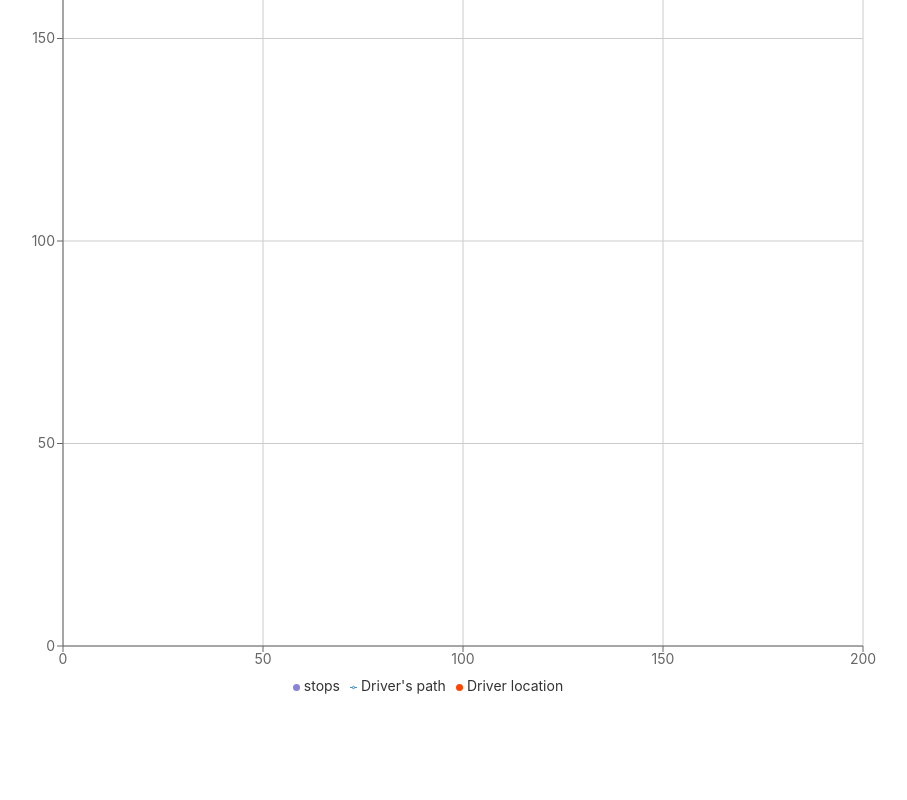
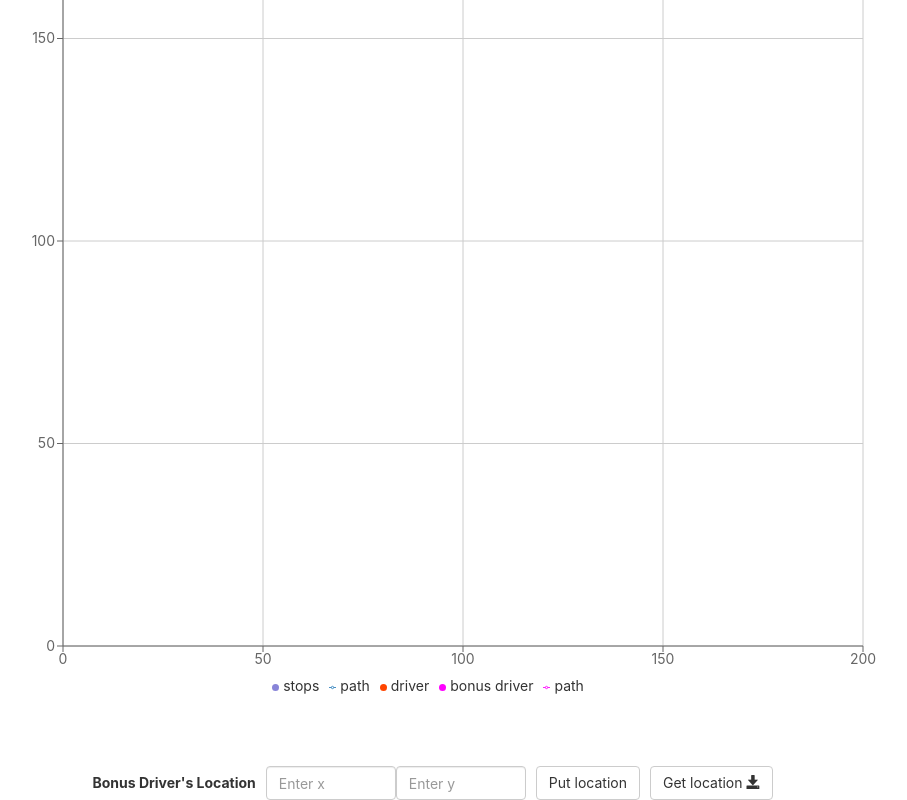
Before and after one commit to alexsmartens/driver-location-challenge, a React (Create React App) app in the folder front-end/: page / in a window 1280 px wide. Shown: the part 447-1247 px from the top of the page, without its empty margins (207-1114 px from the left). Before the commit the page ends 1168 px from the top, so only its background shows below. Built offline with nearby package versions, Linux system fonts and the light colour scheme.

Commit message:
Added Bonus 1

```diff
--- a/front-end/src/App.js
+++ b/front-end/src/App.js
@@ -19,6 +19,12 @@ class App extends Component {
       legs_dict: {},
       stops: null,
 
+      bonus_driver_location: null,
+      bonus_driver_x_new: '',
+      bonus_driver_y_new: '',
+      path_to_complete: null,
+
+
       alert_info: {status: false,
                    type: "warning",
                    reason: "",
@@ -34,11 +40,16 @@ class App extends Component {
     this.pointOverlapDict = {}
     this.iCheckFormatLabel = 0
     this.renderDropdownButton = this.renderDropdownButton.bind(this)
-    this._onPostDriverButtonPressed = this._onPostDriverButtonPressed.bind(this)
+    this._onPutDriverButtonPressed = this._onPutDriverButtonPressed.bind(this)
     this.resetErrorMessage = this.resetErrorMessage.bind(this)
     this.setInputNumberErrorMessage = this.setInputNumberErrorMessage.bind(this)
     this._onLegDropdownButtonPressed = this._onLegDropdownButtonPressed.bind(this)
     this.computePath = this.computePath.bind(this)
+    this._onBonusDriverCoordinatesChanged = this._onBonusDriverCoordinatesChanged.bind(this)
+    this.setInputNumberErrorMessage = this.setInputNumberErrorMessage.bind(this)
+    this._onPutBonusDriverButtonPressed = this._onPutBonusDriverButtonPressed.bind(this)
+    this._onGetBonusDriverButtonPressed = this._onGetBonusDriverButtonPressed.bind(this)
+    this.computeBonusRemainingPath = this.computeBonusRemainingPath.bind(this)
   }
 
 
@@ -58,11 +69,11 @@ class App extends Component {
   }
 
 
-  setInputNumberErrorMessage(){
+  setInputNumberErrorMessage(err_reason, err_msg){
     this.setState({alert_info: {status: true,
       type: "warning",
-      reason: "inputNum",
-      message: "Leg progress is an integer in [0, 100]"}})
+      reason: err_reason,
+      message: err_msg}})
   }
 
 
@@ -74,8 +85,7 @@ class App extends Component {
   }
 
 
-  postData(url = ``, data = {}) {
-    console.log(JSON.stringify(data))
+  putData(url = ``, data = {}) {
     return fetch(url, {
         method: "PUT",
         headers: {
@@ -115,6 +125,32 @@ class App extends Component {
   }
 
 
+  checkNumInput(txt, min, max, err_reason, err_msg){
+    var val
+    // Handle input with errors
+    if (txt === ''){
+      val = ''
+    }
+    else if (Number.isNaN(parseInt(txt))){
+      val = ''
+      this.setInputNumberErrorMessage(err_reason, err_msg)
+    } else if (parseInt(txt).toString() !== txt){
+      val = parseInt(txt)
+      this.setInputNumberErrorMessage(err_reason, err_msg)
+    } else if (parseInt(txt) < min){
+      val = min
+      this.setInputNumberErrorMessage(err_reason, err_msg)
+    } else if (parseInt(txt) > max){
+      val = max
+      this.setInputNumberErrorMessage(err_reason, err_msg)
+    } else {
+      val = parseInt(txt)
+    }
+
+    return val
+  }
+
+
   _onGetLegsButtonPressed(){
     this.resetErrorMessage()
 
@@ -129,7 +165,7 @@ class App extends Component {
     .catch(error => {
       this.setState({alert_info: {status: true,
         type: "danger",
-        reason: "newLegID",
+        reason: "GetLegs",
         message: error["message"]}})
       console.error(error)
     })
@@ -146,11 +182,13 @@ class App extends Component {
 
       // Update driver's location
       if (this.state.driver_location !== null) this.computePath()
+      // Update bonus driver's remaining path
+      if (this.state.bonus_driver_location !== null) this.computeBonusRemainingPath()
     })
     .catch(error => {
       this.setState({alert_info: {status: true,
         type: "danger",
-        reason: "newLegID",
+        reason: "GetStops",
         message: error["message"]}})
       console.error(error)
     })
@@ -171,7 +209,7 @@ class App extends Component {
     .catch(error => {
       this.setState({alert_info: {status: true,
         type: "danger",
-        reason: "newLegID",
+        reason: "GetDriverLoc",
         message: error["message"]}})
       console.error(error)
     })
@@ -179,36 +217,20 @@ class App extends Component {
 
 
   _onNewProgressValueChanged(newVal){
-    var legProgress_new
-    var txt = newVal.target.value
     this.resetErrorMessage()
 
-    // Handle input with errors
-    if (txt === ''){
-      legProgress_new = ''
-    }
-    else if (Number.isNaN(parseInt(txt))){
-      legProgress_new = ''
-      this.setInputNumberErrorMessage()
-    } else if (parseInt(txt).toString() !== txt){
-      legProgress_new = parseInt(txt)
-      this.setInputNumberErrorMessage()
-    } else if (parseInt(newVal.target.value) < 0){
-      legProgress_new = 0
-      this.setInputNumberErrorMessage()
-    } else if (parseInt(newVal.target.value) > 100){
-      legProgress_new = 100
-      this.setInputNumberErrorMessage()
-    } else {
-      legProgress_new = parseInt(txt)
-    }
+    var txt = newVal.target.value
+    var err_reason = "inputNumLeg"
+    var err_msg = "Leg progress is an integer in [0, 100]"
+
+    var legProgress_new = this.checkNumInput(txt, 0, 100, err_reason, err_msg)
 
     // Set the proper value to new leg progress
     this.setState({driver_loc_legProgress_new: legProgress_new})
   }
 
 
-  _onPostDriverButtonPressed(){
+  _onPutDriverButtonPressed(){
     this.resetErrorMessage()
 
     if (this.state.driver_loc_legProgress_new !== '' && this.state.driver_loc_activeLegID_new !== null){
@@ -218,7 +240,7 @@ class App extends Component {
           "legProgress": this.state.driver_loc_legProgress_new
         }
       }
-      this.postData(this.backEndUrl + "driver", new_driver_location)
+      this.putData(this.backEndUrl + "driver", new_driver_location)
       .then(data => data.json())
       .then(data => {
         this.setState({driver_location: data["Driver’s current position"]})
@@ -229,14 +251,14 @@ class App extends Component {
       .catch(error => {
         this.setState({alert_info: {status: true,
           type: "danger",
-          reason: "newLegID",
+          reason: "OytDriverLoc",
           message: error["message"]}})
         console.error(error)
       })
     } else {
       this.setState({alert_info: {status: true,
                                   type: "warning",
-                                  reason: "postLoc",
+                                  reason: "putLoc",
                                   message: "New leg progress and ID should be specified first"}})
     }
   }
@@ -251,7 +273,6 @@ class App extends Component {
         message: "There is no leg ID data available, get leg IDs from the server first"}})
     }
   }
-
 
 
   formatFigureLabel(labelData){
@@ -348,6 +369,115 @@ class App extends Component {
 
 
 
+  _onBonusDriverCoordinatesChanged(newVal, axis="y"){
+    this.resetErrorMessage()
+
+    var txt = newVal.target.value
+    var err_reason = "inputNumBonusDriver"
+    var err_msg = "x and y are integers in [0, 200]"
+
+    var val = this.checkNumInput(txt, 0, 200, err_reason, err_msg)
+
+    // Set the proper values to corresponding coordinates
+    if (axis === "x"){
+      this.setState({bonus_driver_x_new: val})
+    } else {
+      this.setState({bonus_driver_y_new: val})
+    }
+
+
+  }
+
+
+  _onPutBonusDriverButtonPressed(){
+    this.resetErrorMessage()
+
+    if (this.state.bonus_driver_x_new !== '' && this.state.bonus_driver_y_new !== ''){
+      var new_bonus_driver_location = {"Driver’s current position":
+        {
+          "x": parseInt(this.state.bonus_driver_x_new),
+          "y": parseInt(this.state.bonus_driver_y_new)
+        }
+      }
+      this.putData(this.backEndUrl + "bonusdriver", new_bonus_driver_location)
+      .then(data => data.json())
+      .then(data => {
+        this.setState({bonus_driver_location: data["Driver’s current position"]})
+
+      // Update remaining path
+      if (this.state.stops !== null) this.computeBonusRemainingPath()
+      })
+      .catch(error => {
+        this.setState({alert_info: {status: true,
+          type: "danger",
+          reason: "PutBonusDriverLoc",
+          message: error["message"]}})
+        console.error(error)
+      })
+    } else {
+      this.setState({alert_info: {status: true,
+                                  type: "warning",
+                                  reason: "putLoc",
+                                  message: "New bonus driver's location should be specified first"}})
+    }
+  }
+
+
+  _onGetBonusDriverButtonPressed(){
+    this.resetErrorMessage()
+
+    this.getData(this.backEndUrl + "bonusdriver")
+    .then(data => data.json())
+    .then(data => {
+      this.setState({bonus_driver_location: data["Driver’s current position"]})
+      // Update remaining path
+      if (this.state.stops !== null) this.computeBonusRemainingPath()
+    })
+    .catch(error => {
+      this.setState({alert_info: {status: true,
+        type: "danger",
+        reason: "GetBonusDriverLoc",
+        message: error["message"]}})
+      console.error(error)
+    })
+  }
+
+
+  computeBonusRemainingPath(){
+    var path_to_complete = []
+    var x = this.state.bonus_driver_location["x"]
+    var y = this.state.bonus_driver_location["y"]
+
+    var min_i = 0
+    var min = Infinity
+    for (var i = 0; i < this.state.stops.length; i++ ){
+      var dist = Math.sqrt(Math.pow(this.state.stops[i]["x"] - x, 2) + Math.pow(this.state.stops[i]["y"] - y, 2))
+      console.log(this.state.stops[i] + " " + dist)
+      if (dist < min){
+        min = dist
+        min_i = i
+      }
+    }
+
+    path_to_complete.push({
+      "name": "loc",
+      "x": x,
+      "y": y,
+    })
+
+    for (var i = min_i; i < this.state.stops.length; i++ ){
+      path_to_complete.push({
+        "name": this.state.stops[i]["name"],
+        "x": this.state.stops[i]["x"],
+        "y": this.state.stops[i]["y"],
+      })
+    }
+
+    this.setState({path_to_complete: path_to_complete})
+  }
+
+
+
   render() {
     return (
 
@@ -383,9 +513,7 @@ class App extends Component {
 
 
         <Form componentClass="fieldset" inline>
-
           <FormGroup>
-
             <ControlLabel bsStyle="default" style={{marginRight: 10}}>New Driver's Location</ControlLabel>
 
             <InputGroup>
@@ -408,10 +536,9 @@ class App extends Component {
             </InputGroup>
           </FormGroup>
 
-          <Button style={{marginLeft: 10}} onClick={() => this._onPostDriverButtonPressed()}>
-            Post location
+          <Button style={{marginLeft: 10}} onClick={() => this._onPutDriverButtonPressed()}>
+            Put location
           </Button>
-
         </Form>
 
 
@@ -429,13 +556,48 @@ class App extends Component {
             <Scatter name='stops' data={this.state.stops} fill='#8884d8' shape="cross" fillOpacity={0.7}>
               <LabelList dataKey="name" position="top" content={(labelData) => this.formatFigureLabel(labelData)}/>
             </Scatter>
-            <Line name="Driver's path" dataKey="y" data={this.state.driver_path} fillOpacity={0.7} dot={false}/>
-            <Scatter name='Driver location' data={this.state.driver_path.length ===0 ? null : [this.state.driver_path[this.state.driver_path.length-1]]} fill='#FF4500' shape="star" fillOpacity={0.95}/>
+            <Line name="path" dataKey="y" data={this.state.driver_path} fillOpacity={0.7} dot={false}/>
+            <Scatter name='driver' data={this.state.driver_path.length === 0 ? null : [this.state.driver_path[this.state.driver_path.length-1]]} fill='#FF4500' shape="star" fillOpacity={0.95}/>
+            <Scatter name='bonus driver' data={this.state.bonus_driver_location == null ? null : [this.state.bonus_driver_location]} fill='#FF00FF' shape="diamond" fillOpacity={0.85}/>
+            <Line name="path" dataKey="y" data={this.state.path_to_complete} fillOpacity={0.7} dot={false} strokeDasharray="5 5" stroke="#FF00FF"/>
             {/* <Tooltip cursor={{strokeDasharray: '3 3'}} content={(data) => this.renderTooltip(data)}/> */}
             {/* <Tooltip content={({payload}) => (<div>{JSON.stringify(payload[0])}</div>)} /> */}
             <Legend align="center" iconSize={7}/>
           </ComposedChart>
         </div>
+
+
+
+        <Form componentClass="fieldset" inline style={{marginTop: 50}}>
+          <FormGroup>
+            <ControlLabel bsStyle="default" style={{marginRight: 10}}>Bonus Driver's Location</ControlLabel>
+
+
+              <FormControl
+                style={{width: 130}}
+                type="text"
+                value={this.state.bonus_driver_x_new}
+                placeholder="Enter x"
+                onChange={(newVal) => this._onBonusDriverCoordinatesChanged(newVal, "x")}
+              />
+
+              <FormControl
+                type="text"
+                value={this.state.bonus_driver_y_new}
+                placeholder="Enter y"
+                style={{width: 130}}
+                onChange={(newVal) => this._onBonusDriverCoordinatesChanged(newVal, "y")}
+              />
+          </FormGroup>
+
+          <Button style={{marginLeft: 10}} onClick={() => this._onPutBonusDriverButtonPressed()}>
+            Put location
+          </Button>
+
+          <Button style={{marginLeft: 10}} onClick={() => this._onGetBonusDriverButtonPressed()}>
+            Get location {this.state.bonus_driver_location == null ? <Glyphicon glyph="glyphicon glyphicon-save" /> : <Glyphicon glyph="glyphicon glyphicon-saved" />}
+          </Button>
+        </Form>
 
       </div>
     );
```
Also changed, not shown: 1 other file (tests, documents, lock files or other folders).
